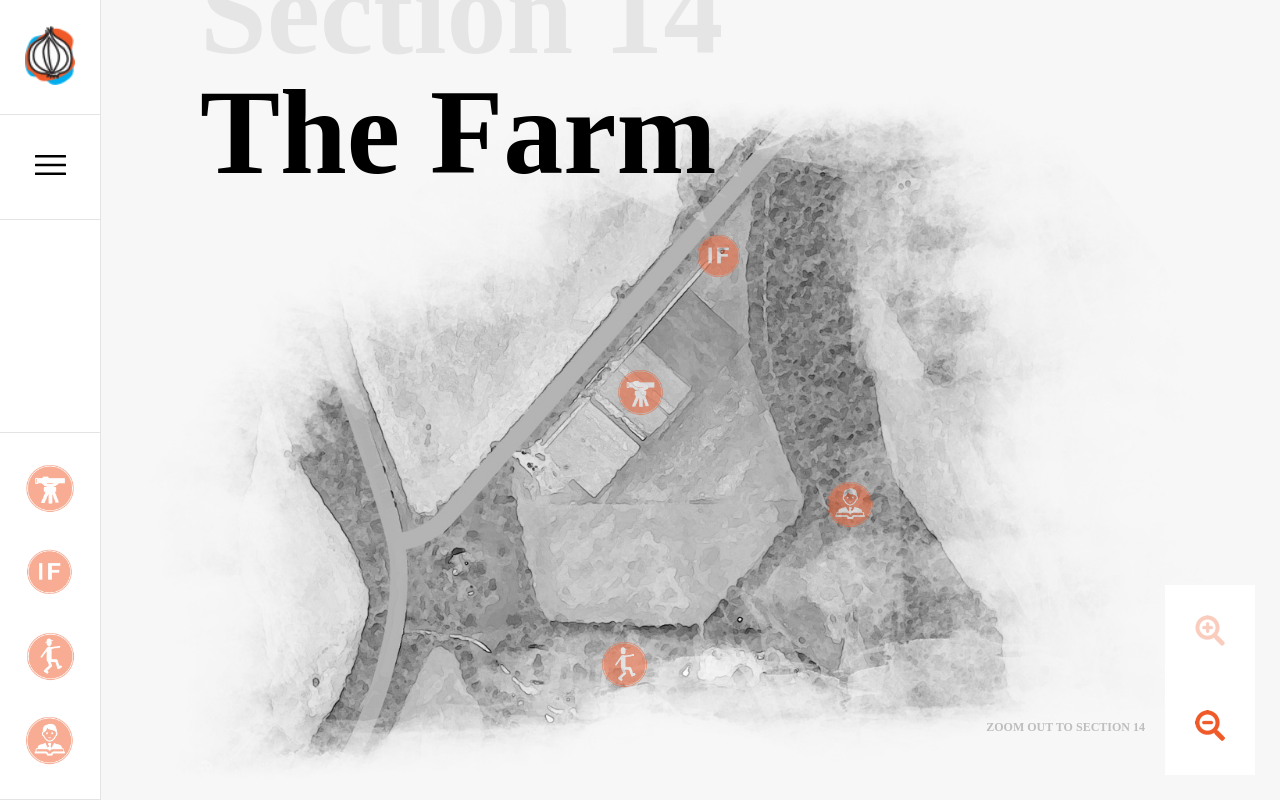
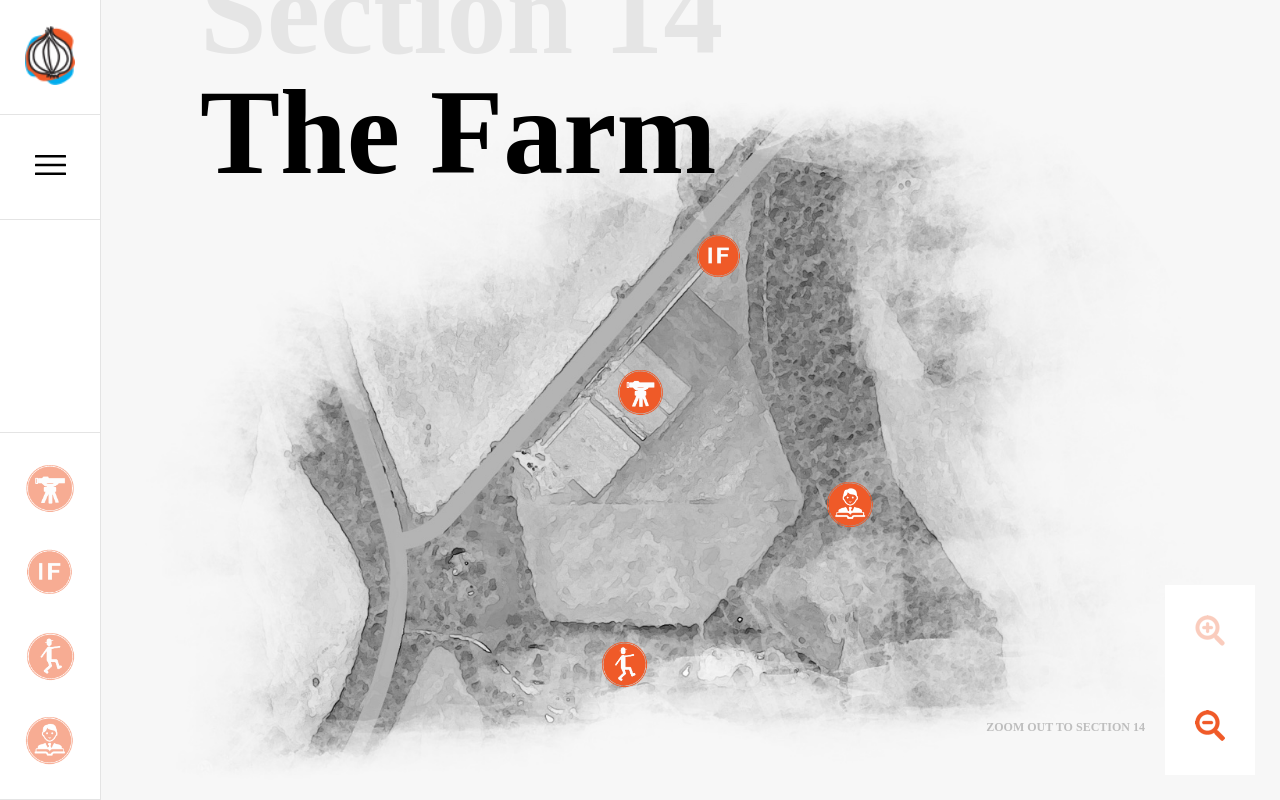
Before and after one commit to ebruesewitz/theFarm, a React (Create React App) app: page /explore/farm in a window 1280 px wide. Built offline with nearby package versions, Linux system fonts and the light colour scheme; a web font is replaced by a local one.

Commit message:
update all of the icons to be bold by default, add tranisition between routes

```diff
--- a/package.json
+++ b/package.json
@@ -8,7 +8,8 @@
     "react-jss": "^8.6.1",
     "react-marquee-double": "^0.1.8",
     "react-marquees": "^1.0.1",
-    "react-router-dom": "^4.3.1"
+    "react-router-dom": "^4.3.1",
+    "react-transition-group": "^2.4.0"
   },
   "devDependencies": {
     "gh-pages": "^1.2.0",
--- a/src/App.js
+++ b/src/App.js
@@ -2,7 +2,9 @@ import React from 'react';
 import {
   BrowserRouter as Router,
   Route,
+  Switch,
 } from 'react-router-dom';
+import { TransitionGroup, CSSTransition } from "react-transition-group";
 import HomePage from './Pages/HomePage.jsx';
 import ContactPage from './Pages/ContactPage.jsx';
 import FarmMap from './Pages/FarmMap.jsx';
@@ -32,8 +34,18 @@ import InstituteForFood from './Pages/Essays/InstituteForFood';
 import EducatingFromTheGroundUp from './Pages/Essays/EducatingFromTheGroundUp';
 
 const Routes = () => (
-  <Router basename={'/farmsitepreview'}>
+  <Router basename={'/'}>
     <div>
+      <Route
+        render={
+          ({ location }) => {
+            return(<TransitionGroup>
+              <CSSTransition
+                key={location.key}
+                classNames="fade"
+                timeout={500}
+              >
+                <Switch location={location}>
                   <Route exact path="/" component={HomePage} />
                   <Route exact path="/educatingfromthegroundup" component={EducatingFromTheGroundUp} />
 
@@ -71,6 +83,15 @@ const Routes = () => (
 
                   <Route exact path="/explore/earth" component={EarthMap} />
                   <Route exact path="/essays/webelieve" component={WeBelieve} />
+
+                  <Route render={() => <div>Not Found</div>} />
+                </Switch>
+              </CSSTransition>
+            </TransitionGroup>
+          )}
+        }
+      />
+
     </div>
   </Router>
 )
--- a/src/Components/MapPage.jsx
+++ b/src/Components/MapPage.jsx
@@ -53,7 +53,7 @@ class MapPageWithClasses extends Component {
               React.Children.map(children, child =>
                 React.cloneElement(child, {
                   onClick: this.setSelectedIcon,
-                  style: child.props.id === this.state.selectedIcon ? {opacity: 100} : {opacity: .5}
+                  style: (!this.state.selectedIcon || child.props.id === this.state.selectedIcon) ? {opacity: 1} : {opacity: .5}
                 })
               )
 
--- a/src/Pages/EarthMap.jsx
+++ b/src/Pages/EarthMap.jsx
@@ -46,7 +46,7 @@ const styles = {
     height: '6vh',
     cursor: 'pointer',
     '&:hover': {
-      opacity: '1 !important',
+      opacity: '.7 !important',
     }
   },
   weBelieveIcon: {
--- a/src/Pages/FarmMap.jsx
+++ b/src/Pages/FarmMap.jsx
@@ -78,7 +78,7 @@ const styles = {
     height: '6vh',
     cursor: 'pointer',
     '&:hover': {
-      opacity: '1 !important',
+      opacity: '.7 !important',
     }
   },
   harvestIcon: {
--- a/src/Pages/OhioRiverValleyMap.jsx
+++ b/src/Pages/OhioRiverValleyMap.jsx
@@ -53,7 +53,7 @@ const styles = {
     height: '6vh',
     cursor: 'pointer',
     '&:hover': {
-      opacity: '1 !important',
+      opacity: '.7 !important',
     }
   },
   migrationandSettlementIcon: {
--- a/src/Pages/OxfordMap.jsx
+++ b/src/Pages/OxfordMap.jsx
@@ -55,7 +55,7 @@ const styles = {
     height: '6vh',
     cursor: 'pointer',
     '&:hover': {
-      opacity: '1 !important',
+      opacity: '.7 !important',
     }
   },
   beesIcon: {
--- a/src/Pages/RegionMap.jsx
+++ b/src/Pages/RegionMap.jsx
@@ -64,7 +64,7 @@ const styles = {
     height: '6vh',
     cursor: 'pointer',
     '&:hover': {
-      opacity: '1 !important',
+      opacity: '.7 !important',
     }
   },
   pigsIcon: {
--- a/src/Pages/Section14Map.jsx
+++ b/src/Pages/Section14Map.jsx
@@ -63,7 +63,7 @@ const styles = {
     height: '6vh',
     cursor: 'pointer',
     '&:hover': {
-      opacity: '1 !important',
+      opacity: '.7 !important',
     }
   },
   austinMagieIcon: {
--- a/src/Pages/UnitedStatesMap.jsx
+++ b/src/Pages/UnitedStatesMap.jsx
@@ -64,7 +64,7 @@ const styles = {
     height: '6vh',
     cursor: 'pointer',
     '&:hover': {
-      opacity: '1 !important',
+      opacity: '.7 !important',
     }
   },
   newRuralismIcon: {
--- a/src/index.css
+++ b/src/index.css
@@ -8,3 +8,22 @@ body {
 a{
   text-decoration: none;
 }
+
+.fade-enter {
+  opacity: 0;
+  z-index: 1;
+}
+
+.fade-enter.fade-enter-active {
+  opacity: 1;
+  transition: opacity 600ms ease-in;
+}
+
+.fade-exit {
+  opacity: 1;
+}
+
+.fade-exit.fade-exit-active {
+  opacity: 0;
+  transition: opacity 600ms ease-out;
+}
```
Also changed, not shown: src/Pages/Essays/AustinMagieFarm/index.jsx (+1 -1 lines), 1 other file (tests, documents, lock files or other folders). Lines whose indentation alone changed are shown as unchanged.
